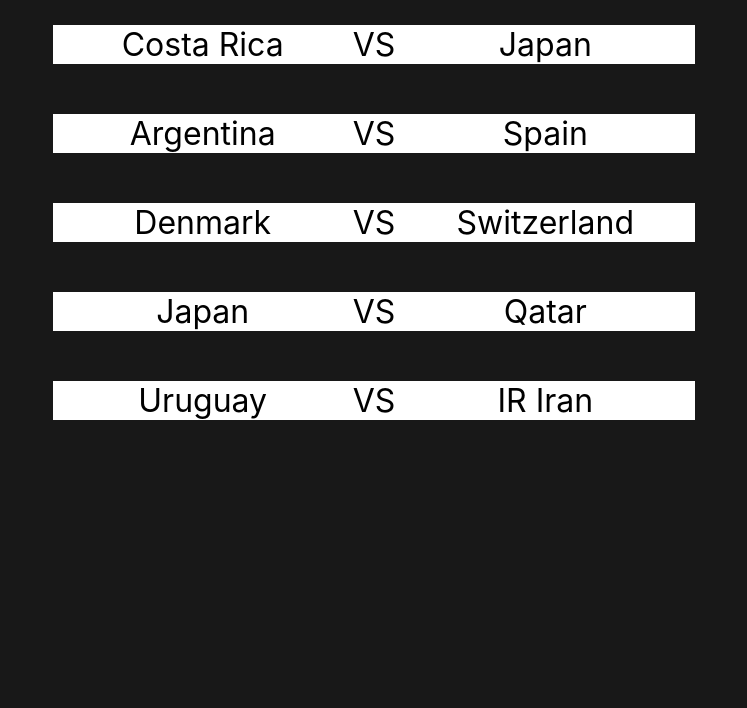
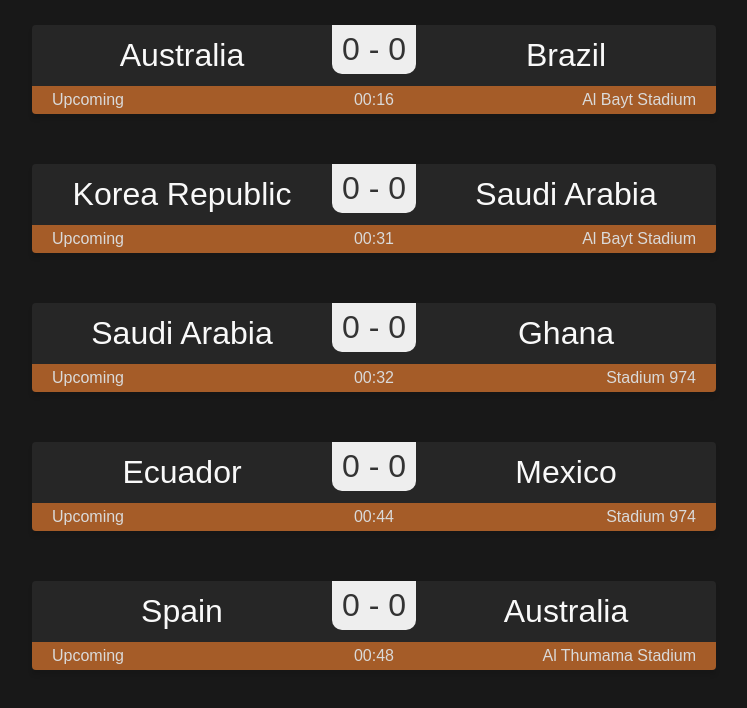
Before and after one commit to paulberry96/world-cup-app, a React (Create React App) app: page / in a window 1280 px wide. Shown: the top 708 px of the page, without its empty margins (266-1013 px from the left). Built offline with nearby package versions, Linux system fonts and the light colour scheme.

Commit message:
Add Game List

```diff
--- a/src/App.css
+++ b/src/App.css
@@ -14,6 +14,11 @@
     color:#dadada;
 }
 
+a {
+	text-decoration: none;
+	color:inherit;
+}
+
 .page {
 	flex: 1 1 100%;
 	overflow:hidden;
--- a/src/components/GameListItem.css
+++ b/src/components/GameListItem.css
@@ -1,19 +1,54 @@
 .game-list-item {
     margin: 25px 0px;
+    box-shadow: 0px 5px 4px 0px rgb(0 0 0 / 10%);
+    cursor:pointer;
 }
 
 .teams {
     display: flex;
-    background: #fff;
-    color: #000;
+    background: #262626;
+    color: #f9f9f9;
     font-size: 2em;
+    border-radius: 4px 4px 0px 0px;
+    padding: 0px 0px 12px 0px;
 }
 
 .team-name {
     min-width: 300px;
     text-align: center;
+    margin-top:12px;
 }
 
-.v-separator {
+.score {
+    background: #eee;
+    color: #333;
+    padding: 6px 10px 0px 10px;
+    border-radius: 0px 0px 10px 10px;
+}
 
+.status-bar {
+    display:grid;
+    grid-template-columns: 1fr 1fr 1fr;
+    padding: 5px 20px;
+    border-radius:0px 0px 4px 4px;
 }
+
+.status-bar.status-upcoming {
+    background-color:#a55c28;
+}
+
+.status-bar.status-in-progress {
+    background-color:#159d09;
+}
+
+.game-status {
+    text-align: left;
+}
+
+.timer {
+    text-align: center;
+}
+
+.stadium {
+    text-align: right;
+}
--- a/src/components/GameListItem.js
+++ b/src/components/GameListItem.js
@@ -1,13 +1,77 @@
+import { useState, useEffect, useRef } from "react";
+import { Link } from "react-router-dom";
 import '../components/GameListItem.css';
 
-export default function GameListItem({ data }) {
+export default function GameListItem({ data, onUpdate }) {
+
+    const handleGameStarted = () => {
+        data.status = "In Progress";
+        onUpdate(data);
+    };
+
+    const handleGameEnded = () => {
+        data.status = "Ended";
+        onUpdate(data);
+    };
+
+    const statusClass = data.status.replace(/\s/, '-').toLowerCase();
+
     return (
         <div className="game-list-item">
-            <div className="teams">
-                <div className="team-name">{data.team1}</div>
-                <div className="v-separator">VS</div>
-                <div className="team-name">{data.team2}</div>
-            </div>
+            <Link to={`/game/${data.id}`}>
+                <div className="teams">
+                    <div className="team-name">{data.team1}</div>
+                    <div className="score">{data.team1Score} - {data.team2Score}</div>
+                    <div className="team-name">{data.team2}</div>
+                </div>
+                <div className={`status-bar status-${statusClass}`}>
+                    <div className="game-status">{data.status}</div>
+                    <Timer
+                        startTimeMs={data.startTimeMs}
+                        gameDuration={data.gameDuration}
+                        onGameStarted={handleGameStarted}
+                        onGameEnded={handleGameEnded}
+                    ></Timer>
+                    <div className="stadium">{data.stadium}</div>
+                </div>
+            </Link>
         </div>
     );
 }
+
+function Timer({ startTimeMs, gameDuration, onGameStarted, onGameEnded }) {
+
+    const [counter, setCounter] = useState(startTimeMs - Date.now());
+    const [gameStarted, setGameStarted] = useState(startTimeMs <= Date.now());
+    const [gameEnded, setGameEnded] = useState(false);
+
+    const intervalRef = useRef(0);
+
+    useEffect(() => {
+        const id = setInterval(() => {
+            setCounter(startTimeMs - Date.now());
+        }, 1000);
+        intervalRef.current = id;
+        return () => clearInterval(id);
+    }, [startTimeMs]);
+
+    useEffect(() => {
+        if(counter <= 0 && !gameStarted) {
+            setGameStarted(true);
+            onGameStarted();
+        }
+        else if(counter <= -gameDuration) {
+            setGameEnded(true);
+            onGameEnded();
+        }
+    }, [counter, gameDuration, gameStarted, gameEnded, onGameStarted, onGameEnded]);
+
+    const seconds = Math.abs(Math.floor(counter / 1000));
+
+    const s = seconds >= 0 ? Math.floor(seconds % 60).toString().padStart(2, "0") : "--";
+    const m = seconds >= 0 ? Math.floor(seconds / 60 % 60).toString().padStart(2, "0") : "--";
+
+    return (
+        <div className="timer">{m}:{s}</div>
+    );
+}
--- a/src/index.css
+++ b/src/index.css
@@ -8,9 +8,7 @@ body {
 }
 
 body {
-	font-family: -apple-system, BlinkMacSystemFont, "Segoe UI", "Roboto",
-		"Oxygen", "Ubuntu", "Cantarell", "Fira Sans", "Droid Sans",
-		"Helvetica Neue", sans-serif;
+	font-family: Arial, Helvetica, sans-serif;
 	-webkit-font-smoothing: antialiased;
 	-moz-osx-font-smoothing: grayscale;
 	font-weight: 400;
--- a/src/index.js
+++ b/src/index.js
@@ -6,9 +6,9 @@ import reportWebVitals from './reportWebVitals';
 
 const root = ReactDOM.createRoot(document.getElementById('root'));
 root.render(
-  <React.StrictMode>
+  // <React.StrictMode>
     <App />
-  </React.StrictMode>
+  // </React.StrictMode>
 );
 
 // If you want to start measuring performance in your app, pass a function
--- a/src/pages/GamePage.js
+++ b/src/pages/GamePage.js
@@ -5,6 +5,8 @@ export default function GamePage(props) {
     const { gameId } = useParams();
 
     return (
-        <div>Game Page {gameId}</div>
+        <div className="page">
+
+        </div>
     );
 }
--- a/src/pages/HomePage.js
+++ b/src/pages/HomePage.js
@@ -4,8 +4,12 @@ import Stadiums from '../data/stadiums.json';
 import Players from '../data/players.json';
 import GameListItem from '../components/GameListItem';
 
+const NUM_GAMES = 5;
 
-const createGame = (id) => {
+const createGame = () => {
+
+    let id = parseInt(localStorage.getItem('id')) || 1;
+    localStorage.setItem('id', (id + 1).toString());
 
     // Randomize Teams and Players
     Teams.sort(() => 0.5 - Math.random());
@@ -22,11 +26,11 @@ const createGame = (id) => {
     // Pick a random stadium
     const stadium = Stadiums[Math.floor(Math.random() * Stadiums.length)];
 
-    // Generate a random interval between 10 and 60 seconds
-    const numSeconds = Math.floor(Math.random() * (60 - 10 + 1) + 10);
-    let now = new Date();
-    now.setSeconds(now.getSeconds() + numSeconds);
-    const startTime = new Date(now);
+    // Generate a number between 10 and 60 seconds
+    const randMs = Math.floor(Math.random() * (60000 - 10000 + 1) + 10000);
+    const now = Date.now();
+    const startTimeMs = now + randMs; // Start time is between 10 and 60 seconds from now
+    const gameDuration = 60000; // Duration is 1 minute after start time
 
     // Create game object
     const game = {
@@ -38,8 +42,9 @@ const createGame = (id) => {
         team1Score: 0,
         team2Score: 0,
         stadium: stadium,
-        status: 0,
-        startTime: startTime
+        status: "Upcoming",
+        startTimeMs: startTimeMs,
+        gameDuration: gameDuration
     };
 
     return game;
@@ -47,21 +52,42 @@ const createGame = (id) => {
 
 export default function HomePage() {
 
-    const [games, setGames] = useState([]);
+    const [games, setGames] = useState(() => {
+        const loaded = JSON.parse(localStorage.getItem('games'));
+        return loaded || [];
+    });
 
     useEffect(() => {
-        // Create 5 games
-        const tempArr = [];
-        for(let i = 1; i <= 5; i++)
-            tempArr.push(createGame(i));
-        setGames(tempArr);
-    }, []);
+        if(games.length < NUM_GAMES) {
+            let tempArr = games.slice();
+            while(tempArr.length < NUM_GAMES)
+                tempArr.push(createGame());
+            tempArr.sort((a, b) => a.startTimeMs - b.startTimeMs);
+            localStorage.setItem('games', JSON.stringify(tempArr));
+            setGames(tempArr);
+        }
+    }, [games]);
+
+    const handleUpdate = (data) => {
+        const index = games.findIndex(g => g.id === data.id);
+        if(index > -1) {
+            let tempArr = games.slice();
+            if(data.status === "Ended") {
+                tempArr.splice(index, 1);
+            }
+            else {
+                tempArr[index] = data;
+            }
+            localStorage.setItem('games', JSON.stringify(tempArr));
+            setGames(tempArr);
+        }
+    };
 
     return (
         <div className="page">
             <div className="game-list">
                 {games && games.map(gameData => (
-                    <GameListItem key={gameData.id} data={gameData} />
+                    <GameListItem key={gameData.id} data={gameData} onUpdate={handleUpdate} />
                 ))}
             </div>
         </div>
```
